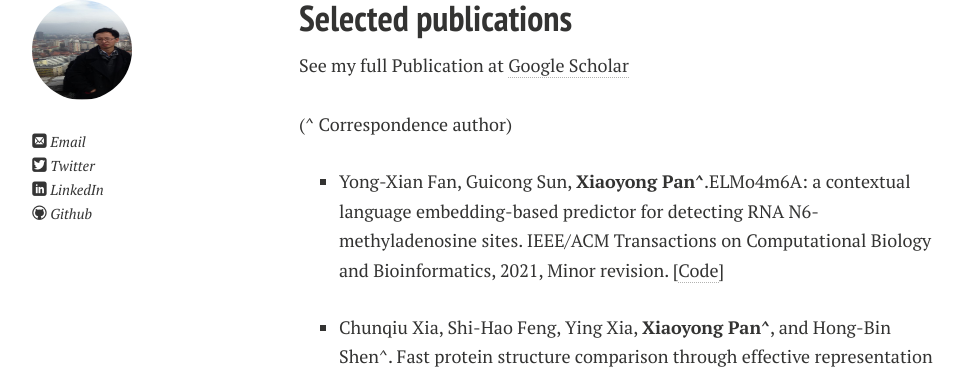
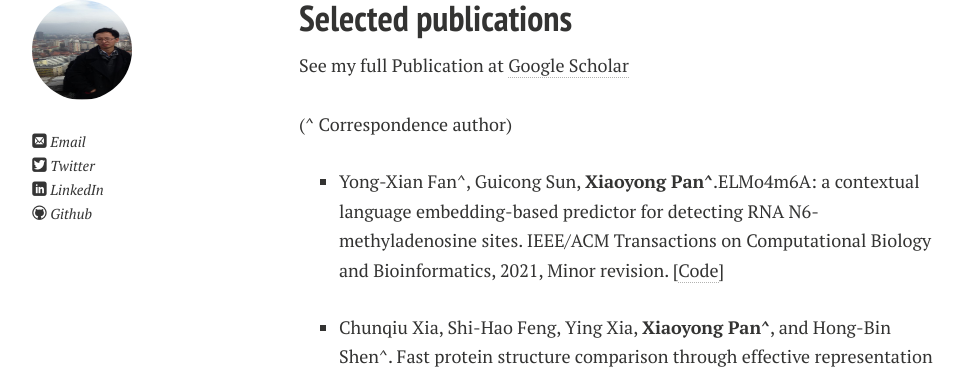
Before and after one commit to xypan1232/xypan1232.github.io, a Jekyll site: the page built from publications.md, in a window 1280 px wide and 900 px high. Shown: the part 108-477 px from the top of the window, without its empty margins (21-986 px from the left). Built offline with Jekyll 4.4.1, drawn with Linux system fonts in a browser that asks for light colours; nearby versions of some CDN libraries; Markdown is read by kramdown in place of the engine named in the settings.

```diff
--- a/publications.md
+++ b/publications.md
@@ -11,7 +11,7 @@ See my full Publication at <a href="https://scholar.google.com/citations?hl=en&u
 (^ Correspondence author) <br>
 <ul>
 <li>
-    <p>Yong-Xian Fan, Guicong Sun, <b>Xiaoyong Pan^</b>.ELMo4m6A: a contextual language embedding-based predictor for detecting RNA N6-methyladenosine sites. IEEE/ACM Transactions on Computational Biology and Bioinformatics, 2021, Minor revision. [<a href="https://github.com/GuicongSun/ELMo4m6A">Code</a>]</p>
+    <p>Yong-Xian Fan^, Guicong Sun, <b>Xiaoyong Pan^</b>.ELMo4m6A: a contextual language embedding-based predictor for detecting RNA N6-methyladenosine sites. IEEE/ACM Transactions on Computational Biology and Bioinformatics, 2021, Minor revision. [<a href="https://github.com/GuicongSun/ELMo4m6A">Code</a>]</p>
   </li>
 <li><p>
 	Chunqiu Xia, Shi-Hao Feng, Ying Xia, <b>Xiaoyong Pan^</b>, and Hong-Bin Shen^. Fast protein structure comparison through effective representation learning with contrastive graph neural networks.
```
